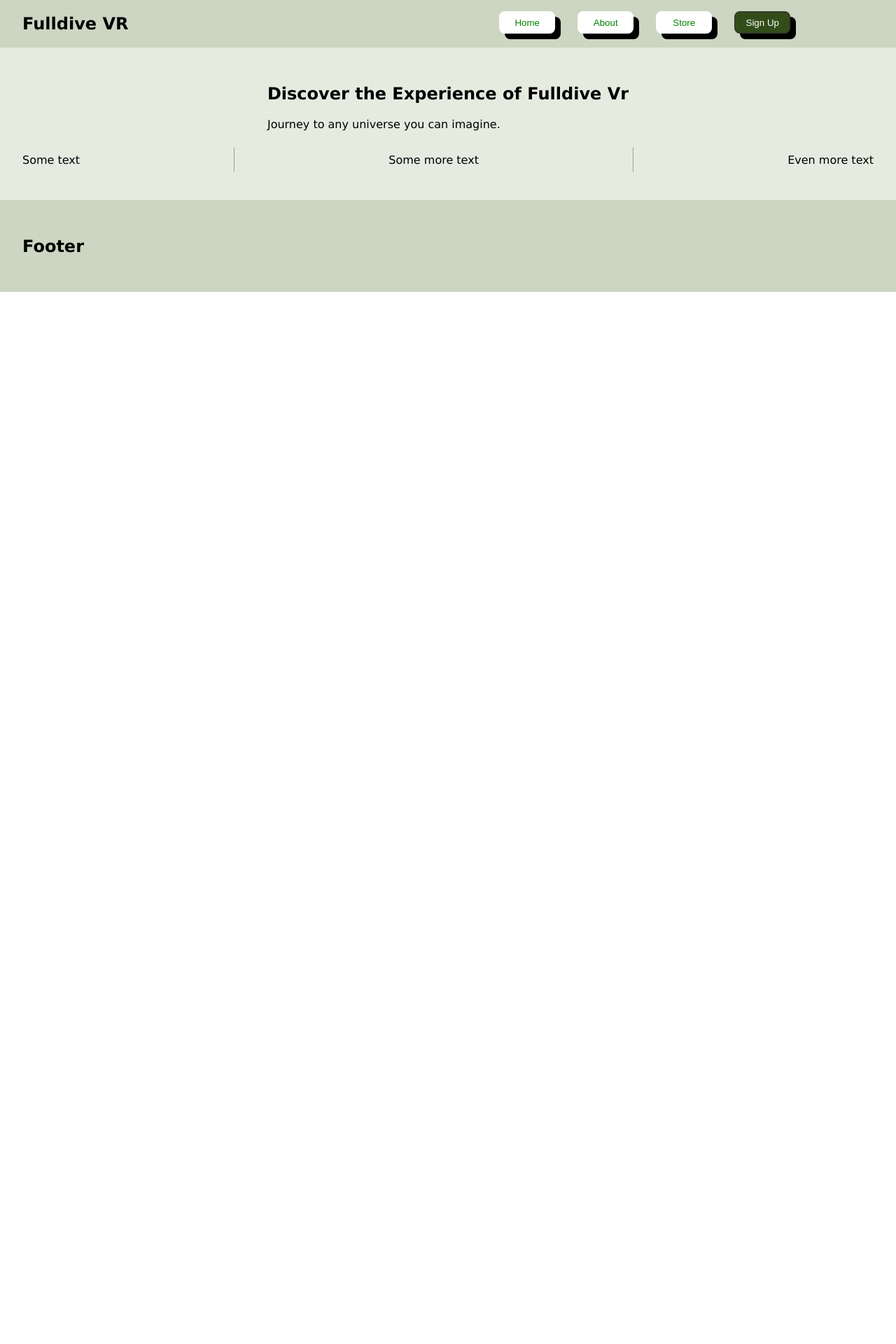
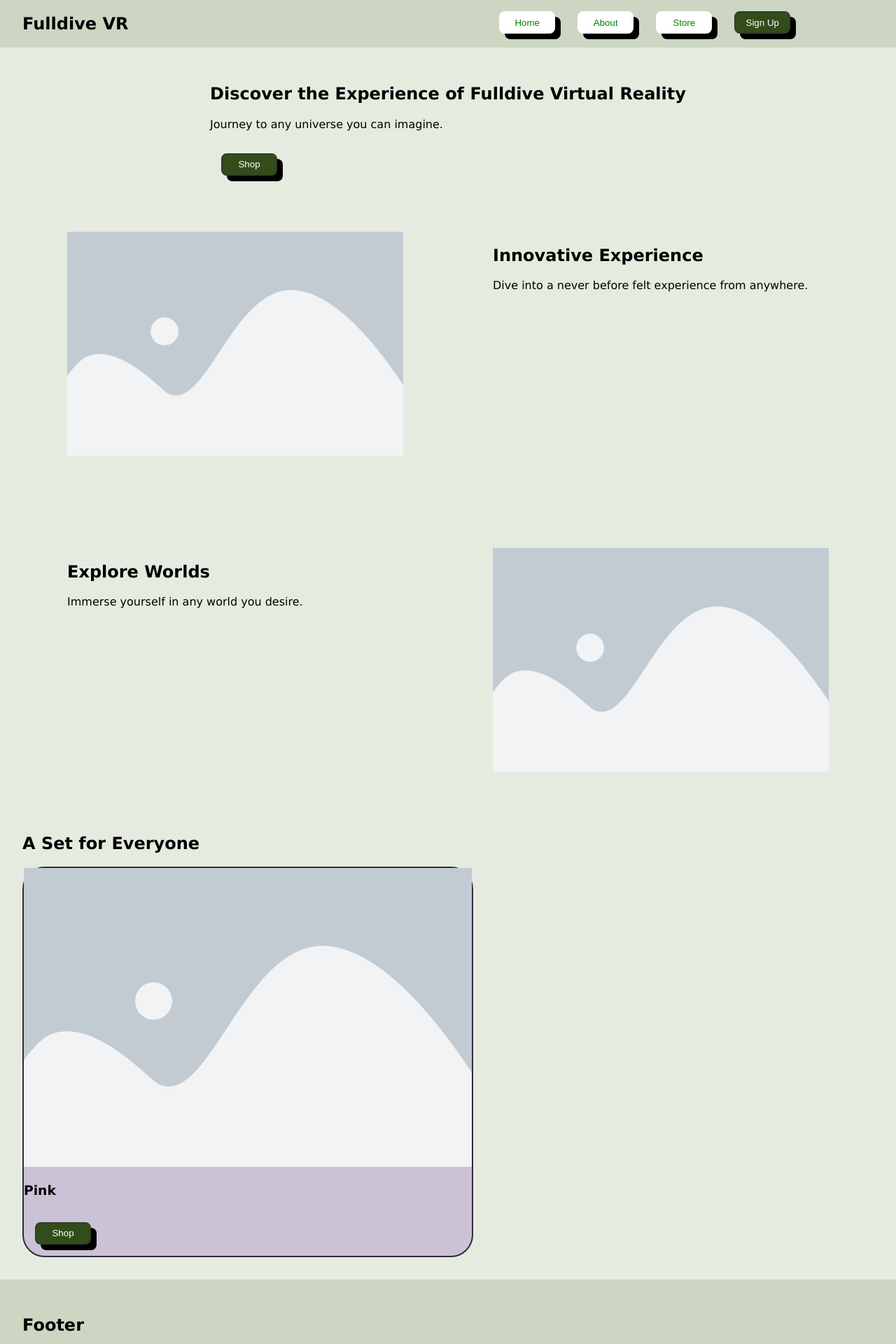
Before and after one commit to zinnia-frazier/Fulldive-VR-Web-Store-React-App, a React (Create React App) app in the folder fulldive-vr/: page / in a window 1280 px wide. Shown: the top 1920 px of the page at 70% size. Before the commit the page ends 800 px from the top, so only its background shows below. Built offline with nearby package versions, Linux system fonts and the light colour scheme.

Commit message:
Card component and placeholder img

```diff
--- a/fulldive-vr/src/App.js
+++ b/fulldive-vr/src/App.js
@@ -43,7 +43,11 @@ function App() {
             setStore(true);
           }}
             />
-        <Home />
+        <Home handleStore={() => {
+          setHome(false);
+          setAbout(false);
+          setStore(true);
+        }} />
         <Footer />
       </>
     )
--- /dev/null
+++ b/fulldive-vr/src/components/Card.js
@@ -0,0 +1,15 @@
+// React
+import React from 'react';
+
+// Styles
+import styles from '../styles/styles.module.css';
+
+export default function Card(props) {
+    return (
+        <div className={styles.card}>
+            <img src={props.imageSrc} alt='placeholder' />
+            <h3>{props.itemName}</h3>
+            <button className={styles.btnPrimary}>Shop</button>
+        </div>
+    )
+}
--- a/fulldive-vr/src/components/Home.js
+++ b/fulldive-vr/src/components/Home.js
@@ -1,35 +1,70 @@
 // React
 import React from 'react';
+
+// Image
+import placeholder from '../images/placeholder.webp';
 
 // Styles
 import styles from '../styles/styles.module.css';
 
-export default function Home() {
+import Card from './Card';
+
+export default function Home(props) {
     return (
         <main>
             <section>
                 <div style={{justifyContent: 'center'}} className={styles.container}>
                     <div>
-                        <h1>Discover the Experience of Fulldive Vr</h1>
+                        <h1>Discover the Experience of Fulldive Virtual Reality</h1>
                         <p>Journey to any universe you can imagine.</p>
+
+                        <div className={styles.container}>
+                            <button className={styles.btnPrimary} onClick={props.handleStore}>Shop</button>
+                        </div>
                     </div>
                 </div>
-
             </section>
 
+            <section>
+                <div className={styles.container}>
+                    <div className={styles.block}>
+                        <img src={placeholder} alt='placeholder' />
+                    </div>
+
+                    <div className={styles.block}>
+                        <h2>Innovative Experience</h2>
+
+                        <p>Dive into a never before felt experience from anywhere.</p>
+                    </div>
+                </div>
+            </section>
+
+            <section>
+                <div className={styles.container}>
+                    <div className={styles.block}>
+                        <h2>Explore Worlds</h2>
+
+                        <p>Immerse yourself in any world you desire.</p>
+                    </div>
+
+                    <div className={styles.block}>
+                        <img src={placeholder} alt='placeholder' />
+                    </div>
+                </div>
+            </section>
+
+            <section>
+                <div className={styles.container}>
+                    <h2 style={{justifyContent: 'center'}}>A Set for Everyone</h2>
+                </div>
+
+                <div className={styles.container}>
+                    <Card imageSrc={placeholder} itemName='Pink' />
 
 
-            <div className={styles.container}>
-                <p>Some text</p>
+                </div>
+            </section>
 
-                <hr />
-
-                <p>Some more text</p>
-
-                <hr />
-
-                <p>Even more text</p>
-            </div>
         </main>
     )
 }
--- a/fulldive-vr/src/styles/styles.module.css
+++ b/fulldive-vr/src/styles/styles.module.css
@@ -60,7 +60,23 @@ button:active {
 }
 
 .block {
-    border: 2px solid red;
+    width: 40%;
+    padding: 2rem;
+    margin: 2rem;
+}
+.block img {
+    width: 100%;
+}
+
+.card {
+    background-color: hsla(270, 20%, 80%, 1);
+    border: 2px solid hsla(270, 20%, 20%, 1);
+    border-radius: 2rem;
+    max-width: 40rem;
+}
+.card img {
+    width: 100%;
+    overflow: none;
 }
 
 .headText {
```
Also changed, not shown: fulldive-vr/src/images/placeholder.webp (added), 1 other file (tests, documents, lock files or other folders).
